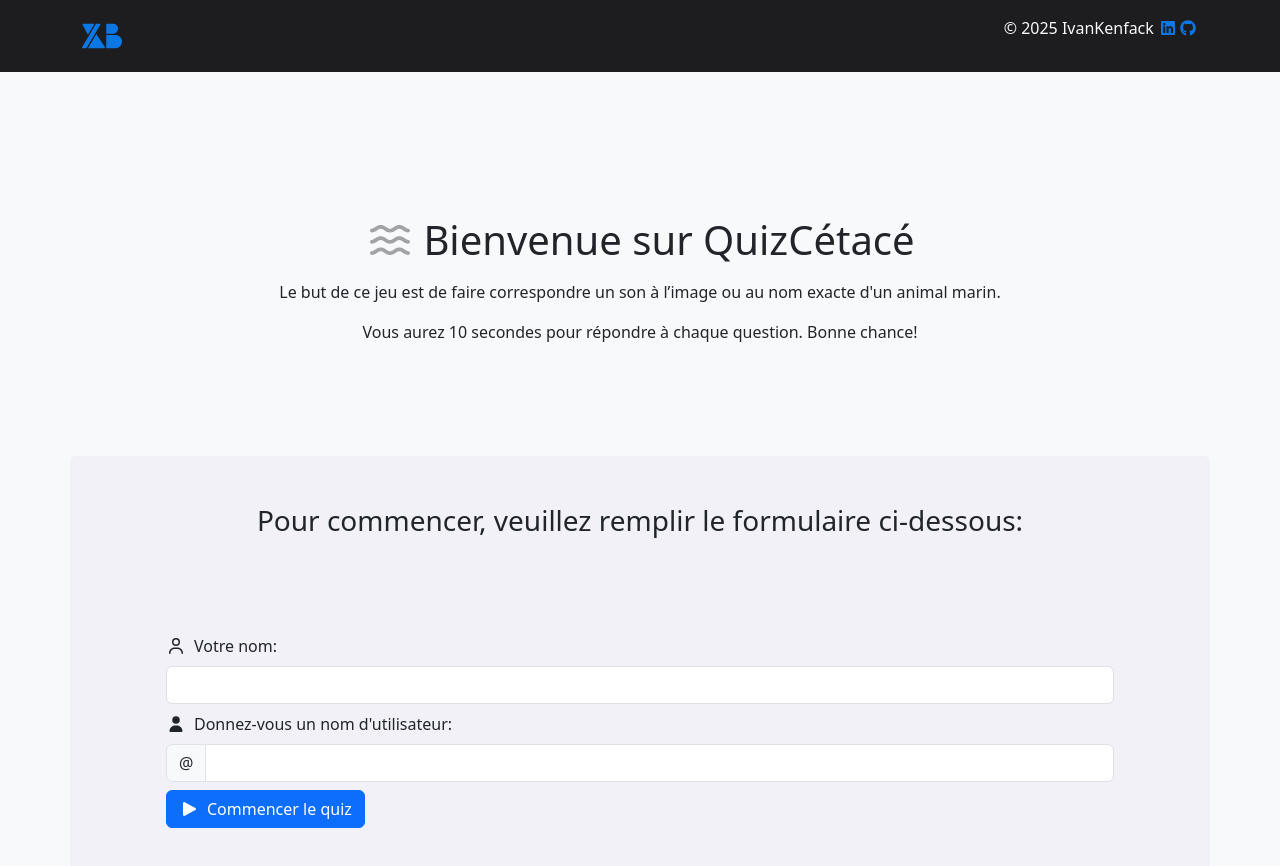
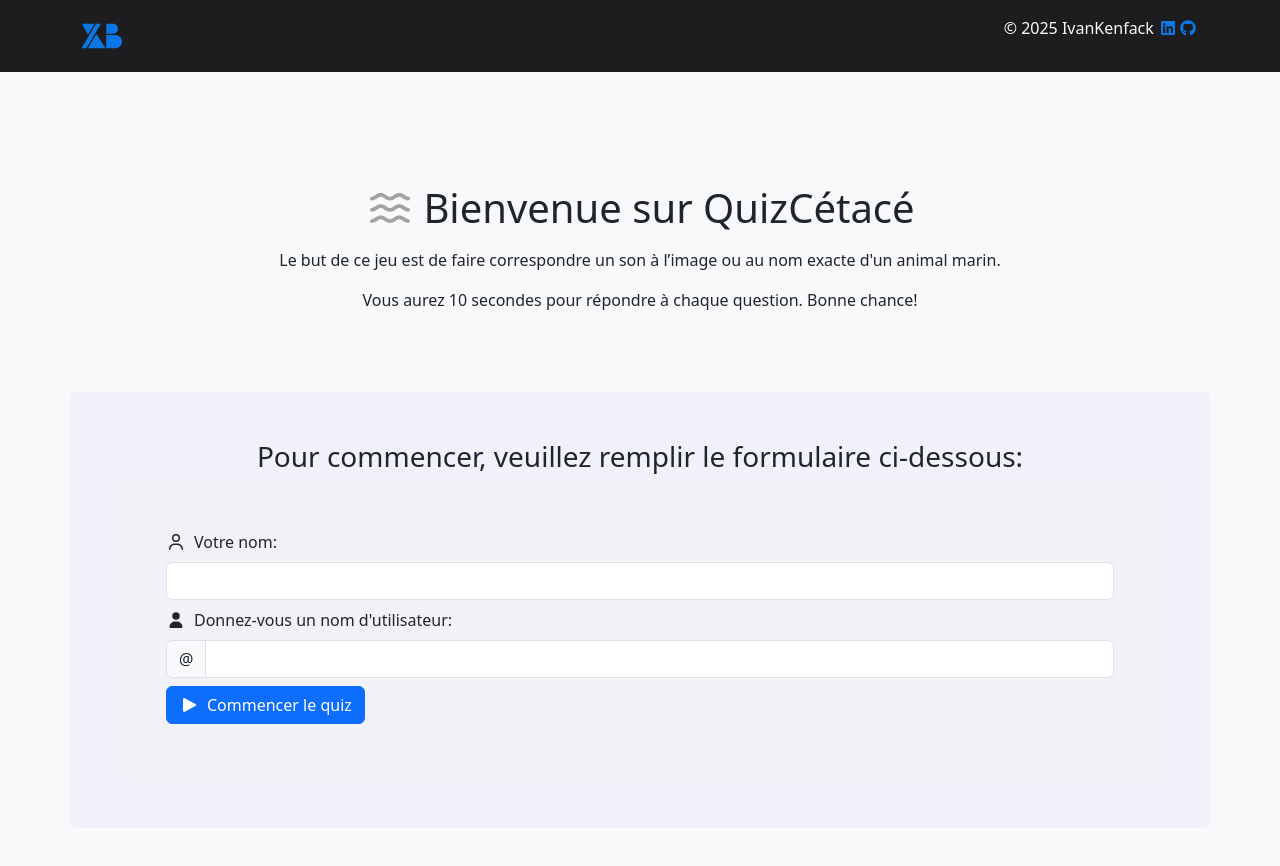
Before and after one commit to IvanKenfack/Projet-en-Informatique-I, a React (Create React App) app in the folder quiz_cetace/: page / in a window 1280 px wide. Shown: the top 866 px of the page. After the commit the page ends 828 px from the top, so only its background shows below. Built offline with nearby package versions, Linux system fonts and the light colour scheme.

Commit message:
Réduction des marges supérieures des conteneurs dans les composants Acceuil et Formulaire pour un meilleur espacement.

```diff
--- a/quiz_cetace/src/composants/Acceuil.js
+++ b/quiz_cetace/src/composants/Acceuil.js
@@ -8,7 +8,7 @@ import Formulaire from './Formulaire';
 function Acceuil() {
   return (
     <>
-        <div className='container mt-5 p-5 rounded'>
+        <div className='container mt-3 p-5 rounded'>
             <h1 className='text-center mt-5'>
                     <FontAwesomeIcon icon={faWater} className='me-2' fade/>
                     Bienvenue sur QuizCétacé
@@ -22,7 +22,7 @@ function Acceuil() {
                 Vous aurez 10 secondes pour répondre à chaque question. Bonne chance!
             </p>
         </div>
-        <div className='container mt-5 p-5 rounded' data-bs-theme="light" style={{backgroundColor: '#f1f1f7'}}>
+        <div className='container mt-3 p-5 rounded' data-bs-theme="light" style={{backgroundColor: '#f1f1fa'}}>
             <h3 className='text-center'>Pour commencer, veuillez remplir le formulaire ci-dessous:</h3>
             <Formulaire />
         </div>
--- a/quiz_cetace/src/composants/Formulaire.js
+++ b/quiz_cetace/src/composants/Formulaire.js
@@ -15,7 +15,7 @@ import {faPlay} from '@fortawesome/free-solid-svg-icons';
 function Formulaire(){
     return(
         <>
-             <div className='container mt-5 p-5 rounded' data-bs-theme="light"style={{backgroundColor: '#f1f1f7'}}>
+             <div className='container p-5 rounded' data-bs-theme="light"style={{backgroundColor: '#f1f1f7'}}>
                 <Form>
                     <Col xs="auto">
                     <Form.Label htmlFor="inlineFormInput">
```
